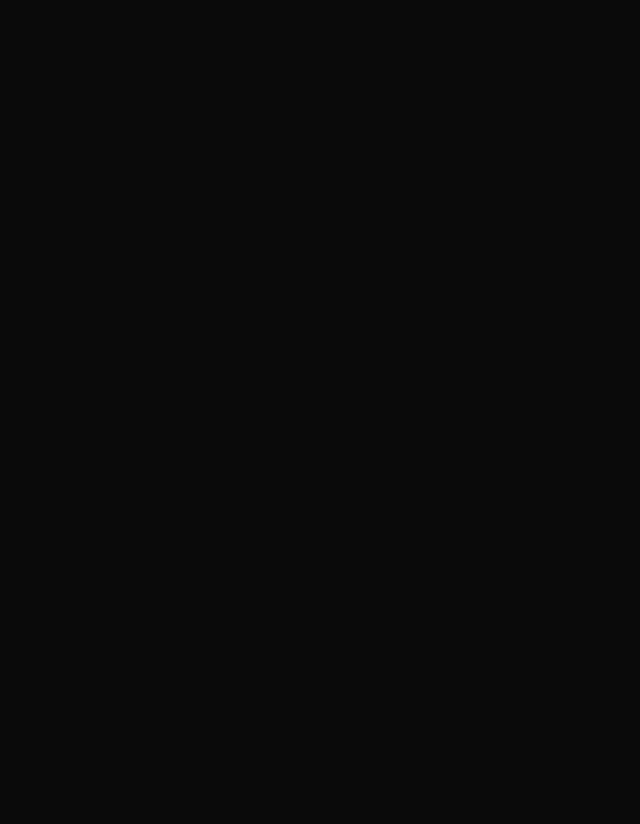
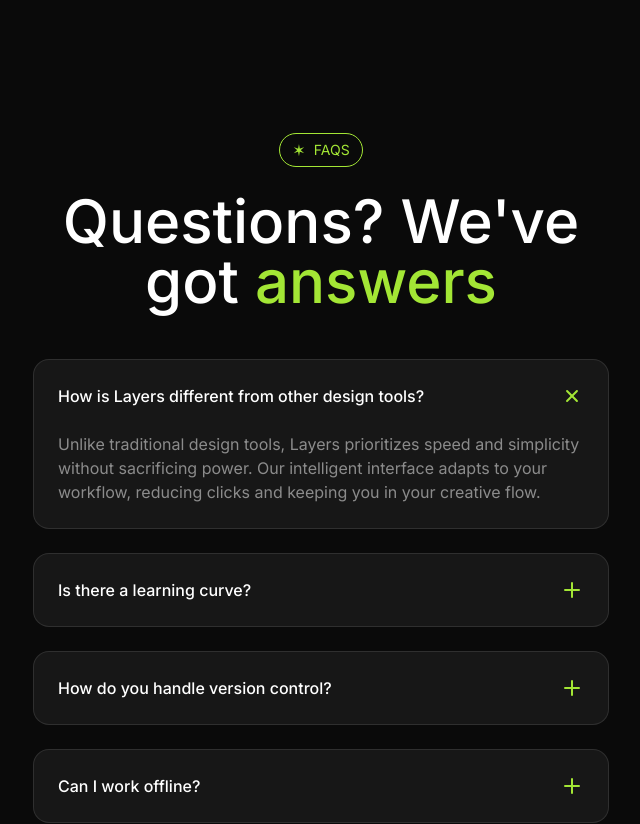
Before and after one commit to Karan071/layers-frontend-ui, a Next.js app in the folder frontend/: page / in a window 1280 px wide. Shown: the part 3900-4724 px from the top of the page, without its empty margins (319-959 px from the left). Built offline with nearby package versions, Linux system fonts and the light colour scheme.

Commit message:
faqs-section

```diff
--- a/frontend/src/app/page.tsx
+++ b/frontend/src/app/page.tsx
@@ -4,6 +4,7 @@
 import Introduction from "@/sections/Introduction";
 import Features from "@/sections/Features";
 import Integrations from "@/sections/Integrations";
+import Faqs from "@/sections/Faqs";
 
 export default function Home() {
     return <div>
@@ -13,5 +14,6 @@
         <Introduction/>
         <Features/>
         <Integrations/>
+        <Faqs/>
     </div>;
 }
--- a/frontend/src/sections/Faqs.tsx
+++ b/frontend/src/sections/Faqs.tsx
@@ -1,3 +1,6 @@
+import Tag from "@/components/Tag";
+import { twMerge } from "tailwind-merge";
+
 const faqs = [
     {
         question: "How is Layers different from other design tools?",
@@ -22,5 +25,36 @@
 ];
 
 export default function Faqs() {
-    return <div>Faqs</div>;
+    const selectedIndex = 0;
+
+    return <section className="py-24">
+        <div className="container">
+            <div className="flex justify-center items-center">
+                <Tag>Faqs</Tag>
+            </div>
+            <h2 className="text-6xl font-medium mt-6 text-center max-w-xl mx-auto">Questions? We've got <span className="text-lime-400">answers</span></h2>
+            <div className="mt-12 flex flex-col gap-6 max-w-xl mx-auto">
+                {faqs.map((faq, faqIndex) => (
+                    <div key={faq.answer} className="bg-neutral-900 rounded-2xl border border-white/10 p-6">
+                        <div className="flex justify-between items-center">
+                            <h3 className="font-medium">{faq.question}</h3>
+                            <svg xmlns="http://www.w3.org/2000/svg"
+                                width="24"
+                                height="24"
+                                viewBox="0 0 24 24"
+                                fill="none"
+                                stroke="currentColor"
+                                strokeWidth="2" strokeLinecap="round" strokeLinejoin="round" className={twMerge("feather feather-plus text-lime-400 flex-shrink-0", selectedIndex === faqIndex && "rotate-45")}><line x1="12" y1="5" x2="12" y2="19"></line><line x1="5" y1="12" x2="19" y2="12"></line>
+                            </svg>
+                        </div>
+                        <div className={twMerge("mt-6", selectedIndex !== faqIndex && "hidden")}>
+                            <p className="text-white/50">
+                                {faq.answer}
+                            </p>
+                        </div>
+                    </div>
+                ))}
+            </div>
+        </div>
+    </section>;
 }
```
